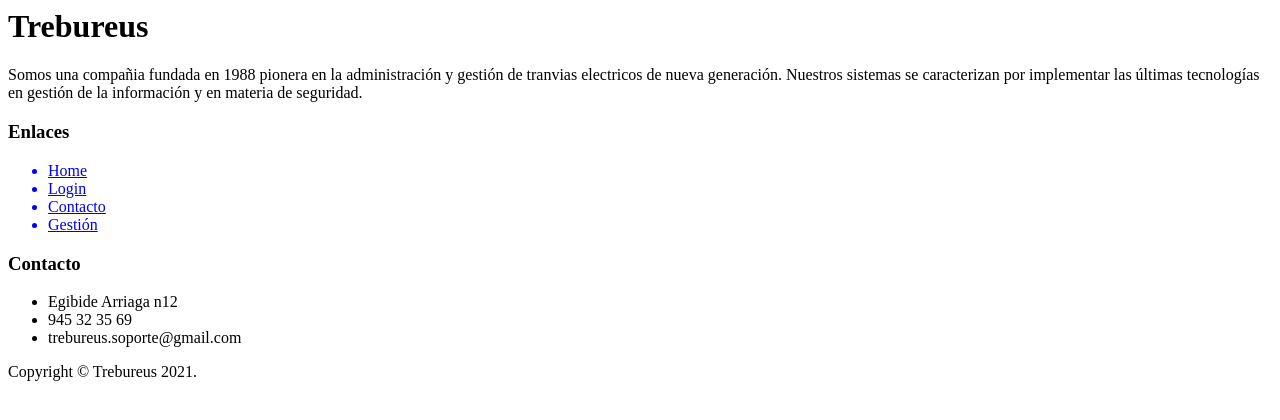
After one commit to Barbara-Lopez/equipo4-reto2, a PHP site: page /footer.php in a window 1280 px wide. The commit adds this page. Shown: the top 420 px of the page. Run offline with PHP 8.4, Linux system fonts and the light colour scheme.

Commit message:
añadir footer y header

```diff
--- /dev/null
+++ b/portfolio/php/footer.php
@@ -0,0 +1,33 @@
+    <footer>
+        <d class="contenido-footer">
+        <!--  sobre nuestra empresa -->
+        <div class="footer-items">
+            <h1>Trebureus</h1>
+            <p>Somos una compañia fundada en 1988 pionera en la administraci&oacute;n y gesti&oacute;n de tranvias electricos de nueva generaci&oacute;n. Nuestros sistemas se caracterizan por implementar las &uacute;ltimas tecnolog&iacute;as en gesti&oacute;n de la informaci&oacute;n y en materia de seguridad.</p>
+        </div>
+        <!--  enlaces  -->
+        <div class="footer-items">
+            <h3>Enlaces</h3>
+            <div class="border1"></div> <!--for the underline -->
+            <ul>
+                <a href="#"><li>Home</li></a>
+                <a href="./portfolio/login.html"><li>Login</li></a>
+                <a href="./portfolio/contacto.html"><li>Contacto</li></a>
+                <a href="./portfolio/gestion.html"><li>Gesti&oacute;n</li></a>
+            </ul>
+        </div>
+        <!--  contacto -->
+        <div class="footer-items">
+            <h3>Contacto</h3>
+            <div class="border1"></div>
+            <ul>
+                <li><i class="fa fa-map-marker" aria-hidden="true"></i>Egibide Arriaga n12</li>
+                <li><i class="fa fa-phone" aria-hidden="true"></i>945 32 35 69</li>
+                <li><i class="fa fa-envelope" aria-hidden="true"></i>trebureus.soporte@gmail.com</li>
+            </ul>
+        </div>
+        <!--   letra pequena  -->
+        <div class="footer-bottom">
+        Copyright &copy; Trebureus 2021.
+        </div>
+    </footer>
--- a/portfolio/php/formProductos.php
+++ b/portfolio/php/formProductos.php
@@ -13,7 +13,7 @@
     </head>
     <body>
         <?php
-            require "enviarFormBaseDatos.php";
+            require "header.php";
         ?>
 
         <form action="productos.php" method="post" id="formProducto" enctype="multipart/form-data">
@@ -48,5 +48,9 @@
                 <input type="button" value="Enviar" id="enviar">
             </fieldset>
         </form>
+
+        <?php
+            require "footer.php";
+        ?>
     </body>
 </html>
--- a/portfolio/php/formRegistro.php
+++ b/portfolio/php/formRegistro.php
@@ -13,8 +13,9 @@
     </head>
     <body>
         <?php
-            require "enviarFormBaseDatos.php";
+            require "header.php";
         ?>
+
         <form action="registro.php" method="post" id="formUsuario" enctype="multipart/form-data">
             <fieldset>
                 <legend>Registrar usuario</legend>
@@ -47,5 +48,8 @@
             </fieldset>
         </form>
 
+        <?php
+            require "footer.php";
+        ?>
     </body>
 </html>
```
Also changed, not shown: portfolio/php/header.php (added, +34 -0 lines).
